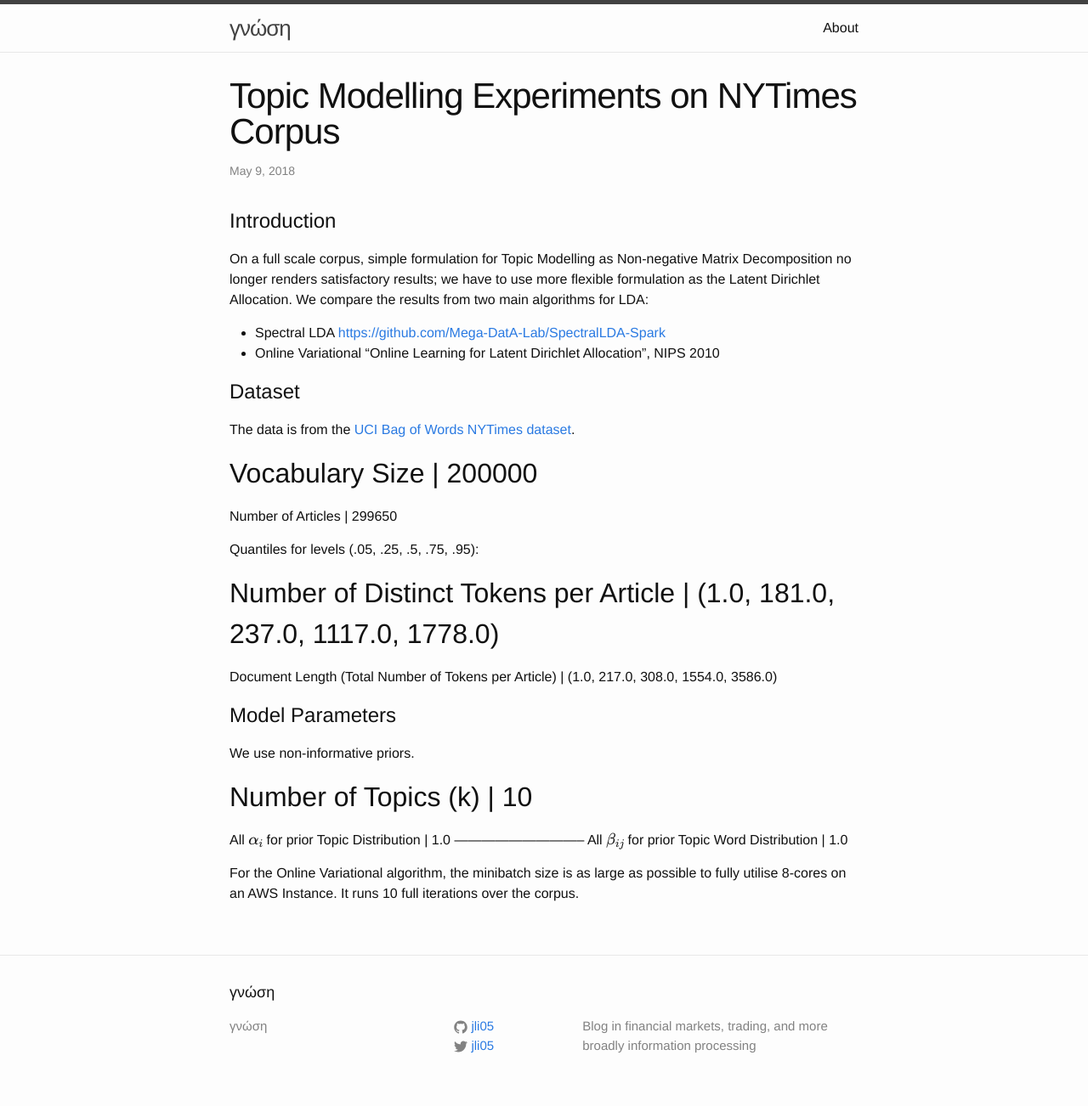
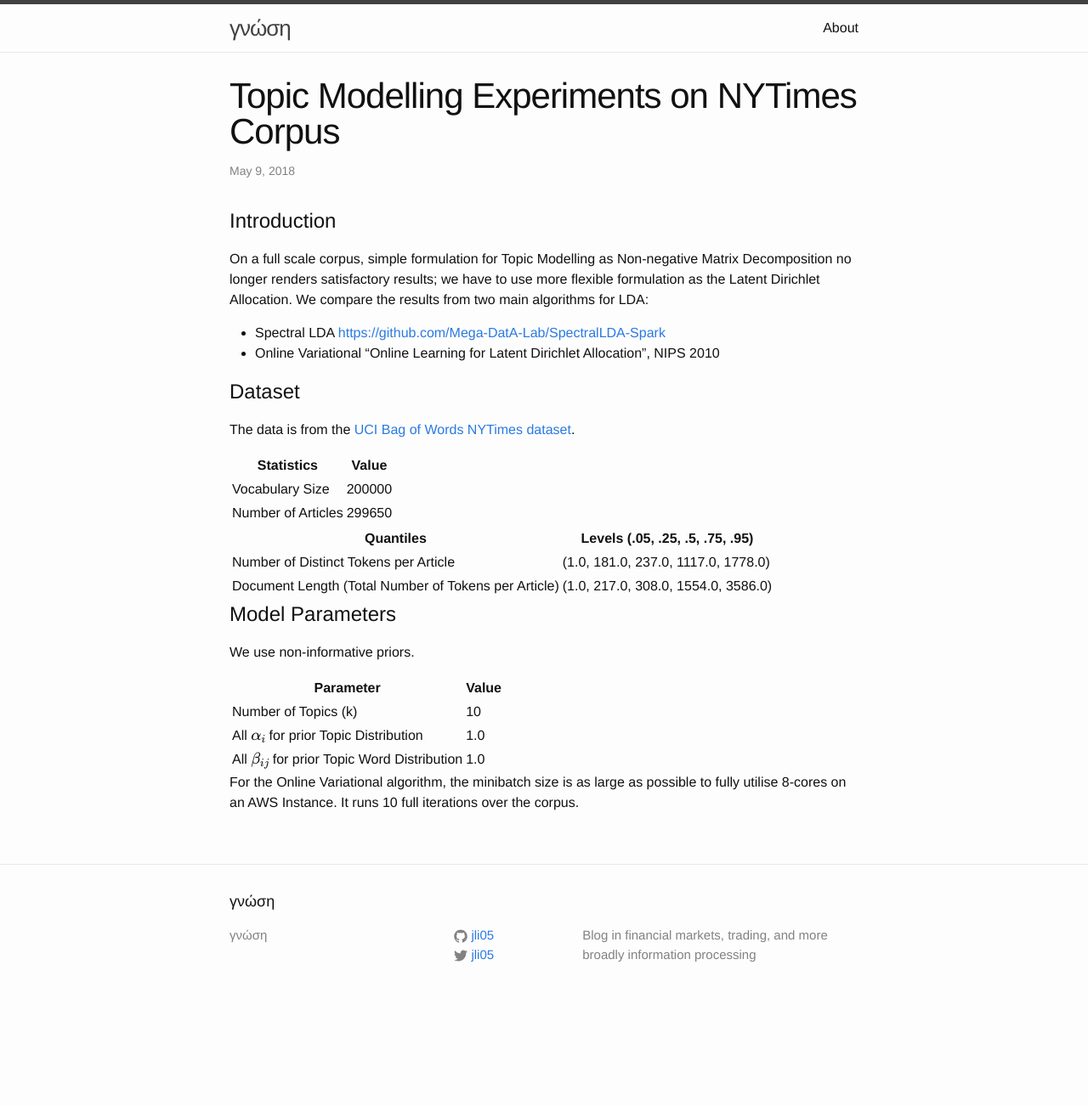
Before and after one commit to jli05/jli05.github.io, a Jekyll site: the page built from _posts/2018-05-09-Topic-Modelling-Experiments-on-NYTimes.md, in a window 1280 px wide. Shown: the whole page at 85% size. Built offline with Jekyll 4.4.1, drawn with Linux system fonts in a browser that asks for light colours; formulas are drawn with MathJax 3; after the commit the page ends 1195 px from its top, so only the background shows below that.

Commit message:
continue WIP

```diff
--- a/_posts/2018-05-09-Topic-Modelling-Experiments-on-NYTimes.md
+++ b/_posts/2018-05-09-Topic-Modelling-Experiments-on-NYTimes.md
@@ -13,24 +13,24 @@ On a full scale corpus, simple formulation for Topic Modelling as Non-negative M
 # Dataset
 The data is from the [UCI Bag of Words NYTimes dataset](https://archive.ics.uci.edu/ml/datasets/bag+of+words).
 
+Statistics | Value
+--- | ---
 Vocabulary Size    |  200000
-----------------------------
 Number of Articles |  299650
 
 
-Quantiles for levels (.05, .25, .5, .75, .95):
-
+Quantiles | Levels (.05, .25, .5, .75, .95)
+--- | ---
 Number of Distinct Tokens per Article  |  (1.0, 181.0, 237.0, 1117.0, 1778.0)
---------------------------------------------
 Document Length (Total Number of Tokens per Article) | (1.0, 217.0, 308.0, 1554.0, 3586.0)
 
 # Model Parameters
 We use non-informative priors.
 
+Parameter | Value
+--- | ---
 Number of Topics (k)  | 10
------------------------------
 All $$\alpha_i$$ for prior Topic Distribution      | 1.0
------------------------------
 All $$\beta_{ij}$$ for prior Topic Word Distribution | 1.0
 
 For the Online Variational algorithm, the minibatch size is as large as possible to fully utilise 8-cores on an AWS Instance. It runs 10 full iterations over the corpus.
```
